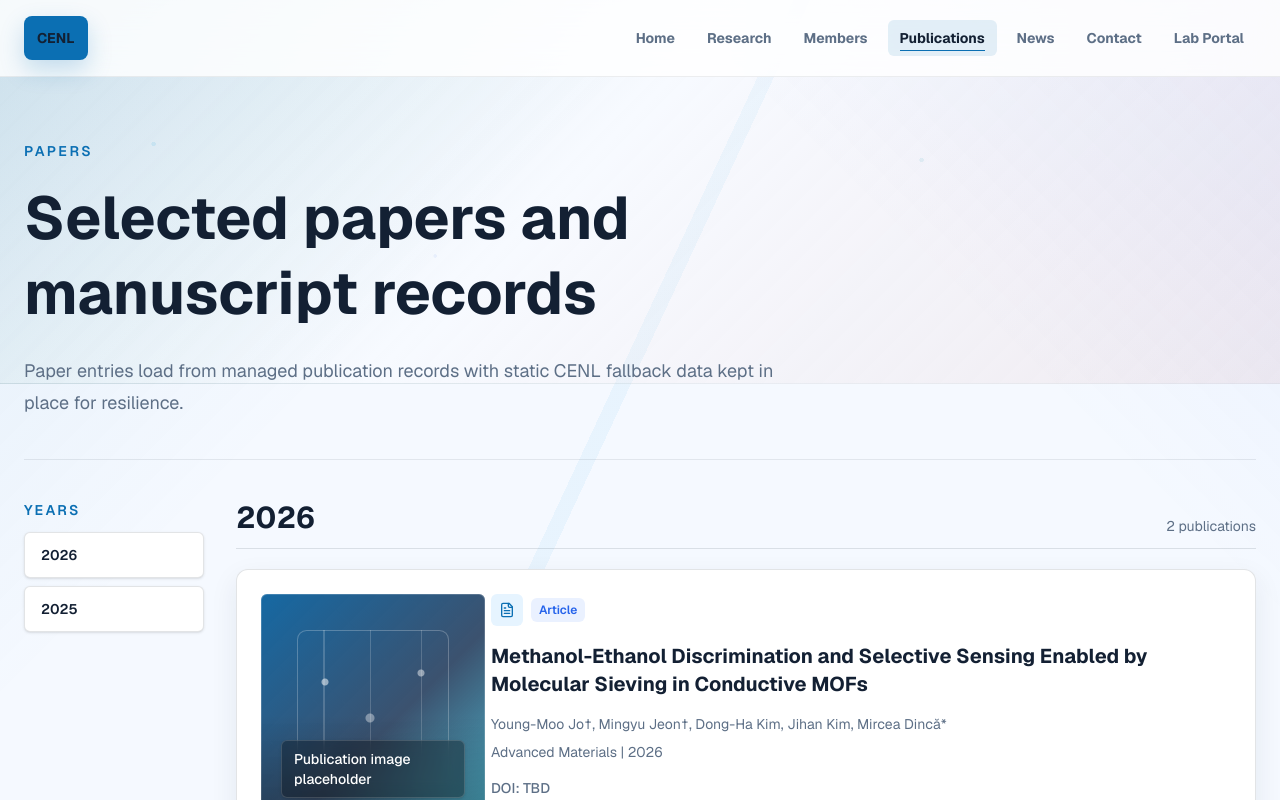
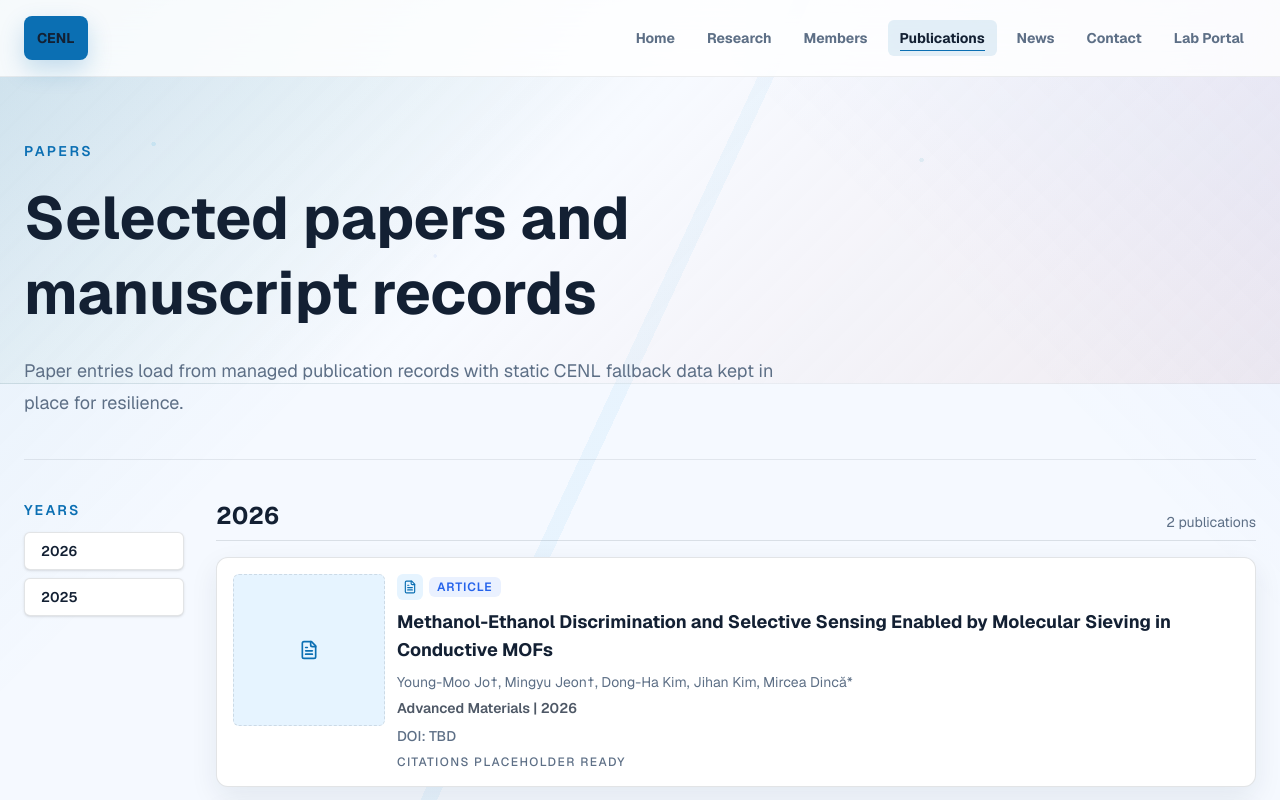
Before and after one commit to MooYoungMoo/cenl-website, a Next.js app: page /publications/papers in a window 1280 px wide. Shown: the top 800 px of the page. Built offline with nearby package versions, Linux system fonts and the light colour scheme; no server answers; the database is empty.

Commit message:
Compact public papers page layout

```diff
--- a/components/papers-publications-list.tsx
+++ b/components/papers-publications-list.tsx
@@ -6,62 +6,64 @@ import {
   ContributionBadge,
   HighlightedAuthors,
 } from "@/components/publication-author-tools";
-import { VisualPlaceholder } from "@/components/visual-placeholder";
 import { fetchVisiblePublications } from "@/lib/publications";
 import { papers, type PublicationItem } from "@/lib/site-data";
 
 function PublicationCard({ paper }: { paper: PublicationItem }) {
   return (
-    <article className="elevated-card border border-line bg-white p-4 sm:p-6">
-      <div className="grid gap-4 sm:gap-5 md:grid-cols-[180px_minmax(0,1fr)] lg:grid-cols-[210px_minmax(0,1fr)]">
+    <article className="elevated-card border border-line bg-white p-3 sm:p-4">
+      <div className="grid grid-cols-[68px_minmax(0,1fr)] gap-3 sm:grid-cols-[88px_minmax(0,1fr)] md:grid-cols-[132px_minmax(0,1fr)] lg:grid-cols-[152px_minmax(0,1fr)]">
         {paper.imageUrl ? (
           <div
-            className="aspect-square rounded-md bg-cover bg-center"
+            className="aspect-square w-full rounded-md bg-cover bg-center"
             style={{ backgroundImage: `url(${paper.imageUrl})` }}
             role="img"
             aria-label={paper.imageLabel}
           />
         ) : (
-          <VisualPlaceholder
-            label={paper.imageLabel}
-            className="aspect-square min-h-0 rounded-md"
-          />
+          <div
+            className="flex aspect-square w-full items-center justify-center rounded-md border border-dashed border-line bg-brand-soft text-brand"
+            role="img"
+            aria-label={paper.imageLabel}
+          >
+            <FileText className="h-4 w-4 sm:h-5 sm:w-5" />
+          </div>
         )}
         <div className="min-w-0">
-          <div className="flex flex-wrap items-center gap-2">
-            <span className="rounded-md bg-brand-soft p-2 text-brand">
-              <FileText className="h-4 w-4" />
+          <div className="flex flex-wrap items-center gap-1.5">
+            <span className="hidden rounded-md bg-brand-soft p-1.5 text-brand sm:inline-flex">
+              <FileText className="h-3.5 w-3.5" />
             </span>
-            <span className="rounded-md bg-accent-soft px-2 py-1 text-xs font-semibold text-accent">
+            <span className="rounded-md bg-accent-soft px-2 py-0.5 text-[0.68rem] font-semibold uppercase tracking-[0.08em] text-accent sm:text-xs">
               {paper.label}
             </span>
             <ContributionBadge contribution={paper.labContribution} />
           </div>
-          <h2 className="mt-4 break-words text-lg font-semibold leading-7 sm:text-xl">
+          <h2 className="mt-2 break-words text-base font-semibold leading-6 sm:text-lg sm:leading-7">
             {paper.title}
           </h2>
-          <p className="mt-3 break-words text-sm leading-7 text-muted">
+          <p className="mt-1.5 break-words text-xs leading-5 text-muted sm:text-sm sm:leading-6">
             <HighlightedAuthors
               authors={paper.authors}
               highlightedAuthors={paper.highlightedAuthors}
             />
           </p>
-          <p className="mt-1 text-sm text-muted">
+          <p className="mt-1 text-xs font-semibold text-foreground/75 sm:text-sm">
             {paper.journal} | {paper.year}
           </p>
           {paper.doiUrl ? (
             <a
               href={paper.doiUrl}
-              className="mt-4 inline-flex break-all text-sm font-medium text-brand transition hover:text-foreground"
+              className="mt-2 inline-flex break-all text-xs font-medium text-brand transition hover:text-foreground sm:text-sm"
             >
               DOI: {paper.doi}
             </a>
           ) : (
-            <p className="mt-4 text-sm font-medium text-muted">
+            <p className="mt-2 text-xs font-medium text-muted sm:text-sm">
               DOI: {paper.doi}
             </p>
           )}
-          <p className="mt-4 text-xs font-medium uppercase tracking-[0.14em] text-muted">
+          <p className="mt-2 text-[0.68rem] font-medium uppercase tracking-[0.12em] text-muted sm:text-xs">
             Citations placeholder ready
           </p>
         </div>
@@ -113,7 +115,7 @@ export function PapersPublicationsList() {
 
   return (
     <section className="mx-auto max-w-7xl px-4 sm:px-6">
-      <div className="grid gap-8 lg:grid-cols-[180px_1fr]">
+      <div className="grid gap-6 lg:grid-cols-[160px_1fr] lg:gap-8">
         <aside className="lg:sticky lg:top-28 lg:h-fit">
           <p className="mb-3 hidden text-sm font-semibold uppercase tracking-[0.16em] text-brand lg:block">
             Years
@@ -123,7 +125,7 @@ export function PapersPublicationsList() {
               <a
                 key={year}
                 href={`#year-${year}`}
-                className="shrink-0 rounded-md border border-line bg-white px-4 py-3 text-sm font-semibold text-foreground shadow-sm transition hover:border-brand/40 hover:bg-brand-soft"
+                className="shrink-0 rounded-md border border-line bg-white px-3 py-2 text-xs font-semibold text-foreground shadow-sm transition hover:border-brand/40 hover:bg-brand-soft sm:text-sm lg:px-4"
               >
                 {year}
               </a>
@@ -137,17 +139,17 @@ export function PapersPublicationsList() {
           </div>
         ) : null}
 
-        <div className="space-y-10 sm:space-y-12">
+        <div className="space-y-8 sm:space-y-10">
           {years.map((year) => (
             <section key={year} id={`year-${year}`} className="scroll-mt-28">
-              <div className="mb-5 flex flex-wrap items-end justify-between gap-2 border-b border-line pb-3">
-                <h2 className="text-2xl font-semibold sm:text-3xl">{year}</h2>
+              <div className="mb-3 flex flex-wrap items-end justify-between gap-2 border-b border-line pb-2 sm:mb-4">
+                <h2 className="text-xl font-semibold sm:text-2xl">{year}</h2>
                 <p className="text-sm text-muted">
                   {papersByYear[year].length} publication
                   {papersByYear[year].length === 1 ? "" : "s"}
                 </p>
               </div>
-              <div className="space-y-5">
+              <div className="space-y-3 sm:space-y-4">
                 {papersByYear[year].map((paper) => (
                   <PublicationCard key={paper.id} paper={paper} />
                 ))}
```
